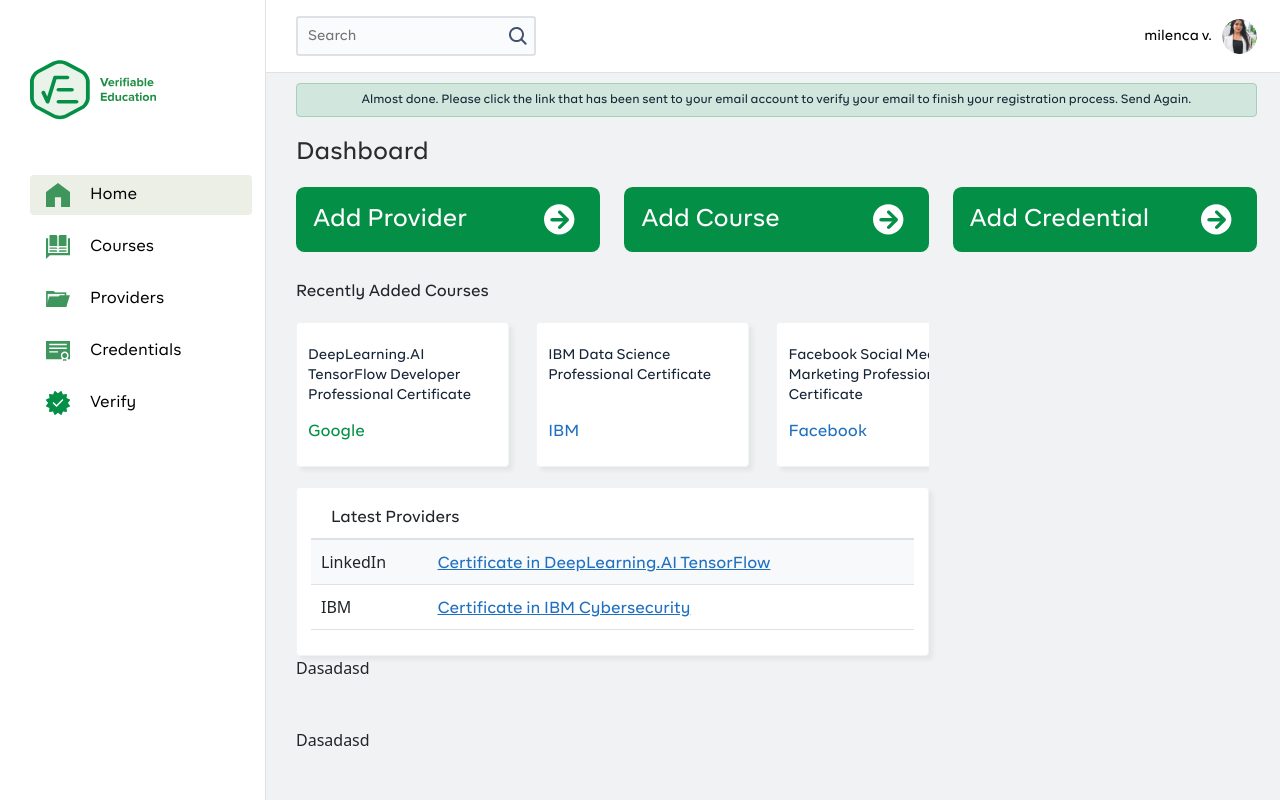
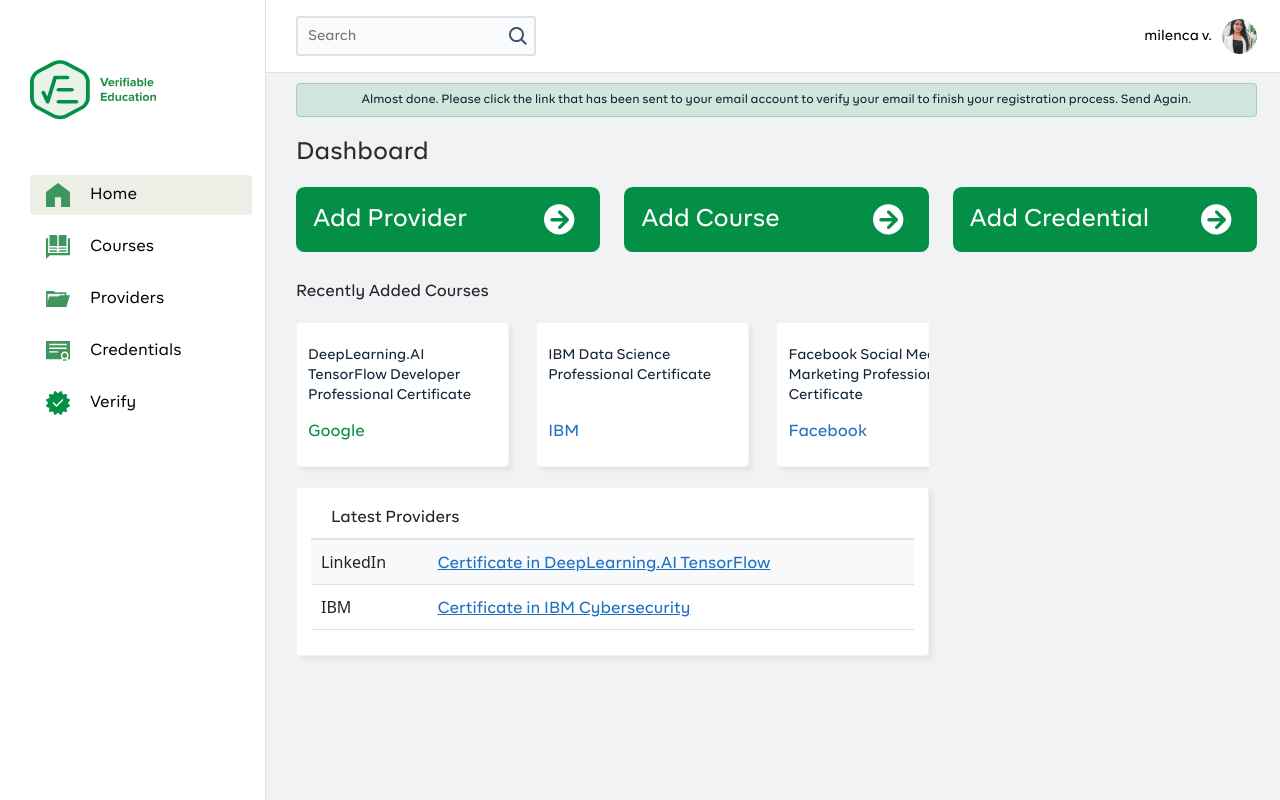
Before and after one commit to scimitar19/Angular-assignment, a React (Create React App) app: page /dashboard in a window 1280 px wide. Built offline with nearby package versions, Linux system fonts and the light colour scheme; a small style sheet from the web is missing.

Commit message:
provider  setion added

```diff
--- a/src/components/Layout/MainLayout/MainLayout.scss
+++ b/src/components/Layout/MainLayout/MainLayout.scss
@@ -13,6 +13,7 @@
       background-color: #F1F2F4;
       padding: 10px 30px;
       max-height: 100vh;
+      min-height: 100vh;
     overflow-x: hidden;
     overflow-y: auto;
     }
--- a/src/pages/Dashboard/index.tsx
+++ b/src/pages/Dashboard/index.tsx
@@ -41,28 +41,6 @@
             </Box>
 
         </Box>
-        <div className = "mb-5">Dasadasd</div>
-        <div className = "mb-5">Dasadasd</div>
-        <div className = "mb-5">Dasadasd</div>
-        <div className = "mb-5">Dasadasd</div>
-        <div className = "mb-5">Dasadasd</div>
-        <div className = "mb-5">Dasadasd</div>
-        <div className = "mb-5">Dasadasd</div>
-        <div className = "mb-5">Dasadasd</div>
-        <div className = "mb-5">Dasadasd</div>
-        <div className = "mb-5">Dasadasd</div>
-        <div className = "mb-5">Dasadasd</div>
-        <div className = "mb-5">Dasadasd</div>
-        <div className = "mb-5">Dasadasd</div>
-        <div className = "mb-5">Dasadasd</div>
-        <div className = "mb-5">Dasadasd</div>
-        <div className = "mb-5">Dasadasd</div>
-        <div className = "mb-5">Dasadasd</div>
-        <div className = "mb-5">Dasadasd</div>
-        <div className = "mb-5">Dasadasd</div>
-        <div className = "mb-5">Dasadasd</div>
-        <div className = "mb-5">Dasadasd</div>
-
 
        </>
     )
```
